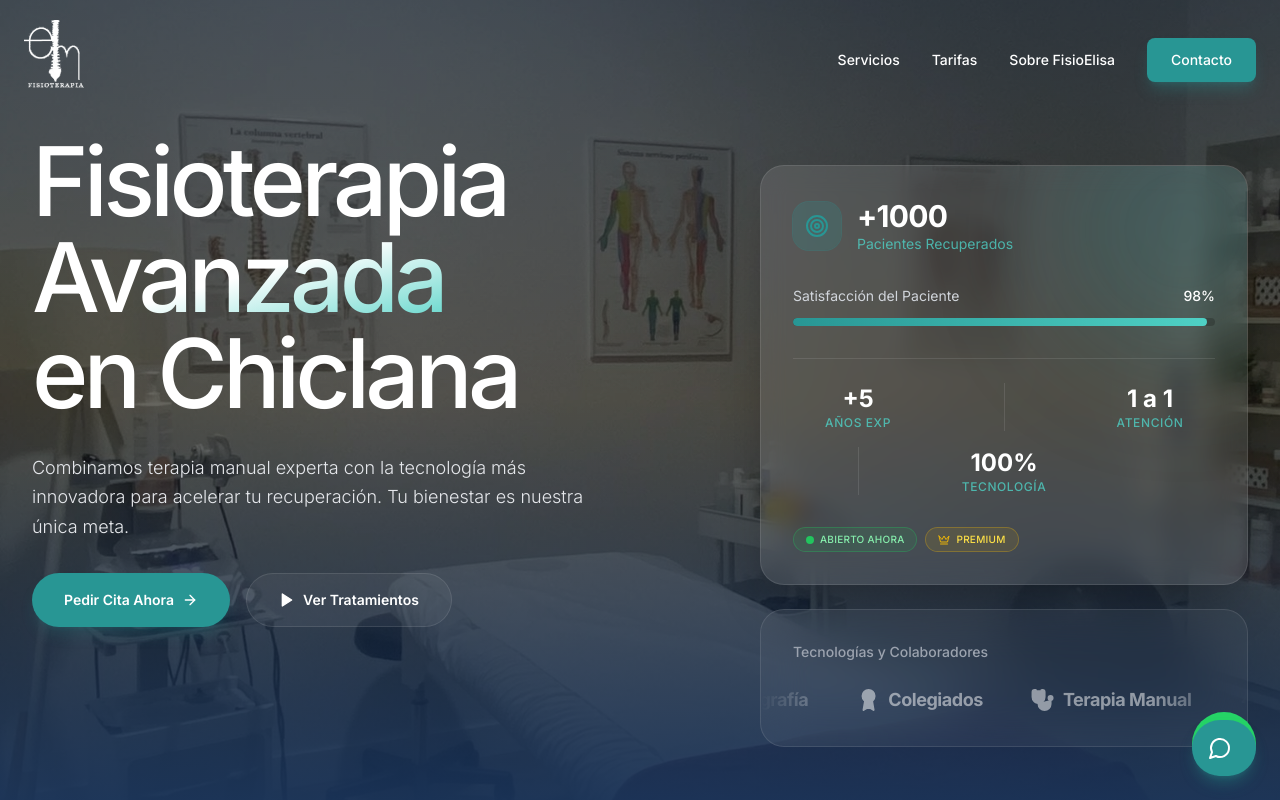
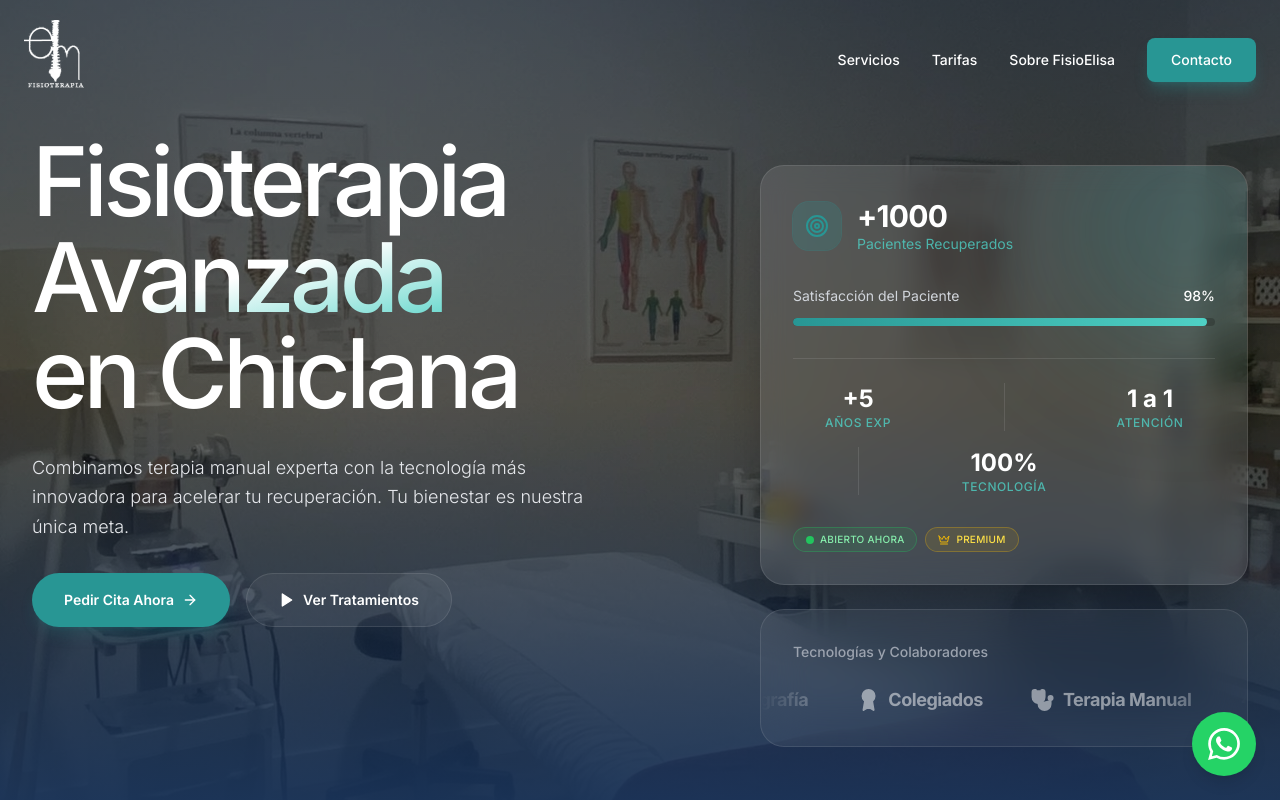
Before and after one commit to javiergpco/FisioElisa, a React (Vite) app: page / in a window 1280 px wide. Shown: the top 800 px of the page. Built offline with nearby package versions, Linux system fonts and the light colour scheme.

Commit message:
Update App.tsx

```diff
--- a/App.tsx
+++ b/App.tsx
@@ -10,7 +10,6 @@ import { SobreElisa } from './components/SobreElisa';
 import { Contact } from './components/Contact';
 import { BackgroundBubbles } from './components/BackgroundBubbles';
 import { TestimonialsSection } from './components/TestimonialsSection';
-import { AIChatWidget } from './components/AIChatWidget';
 
 const App: React.FC = () => {
   // Estado para controlar qué página se muestra
@@ -62,9 +61,6 @@ const App: React.FC = () => {
         {renderContent()}
       </main>
 
-      {/* Widget de Chat con IA */}
-      <AIChatWidget />
-
       {/* Footer y Widgets Persistentes */}
       <div className="relative z-20">
         <Footer />
```
